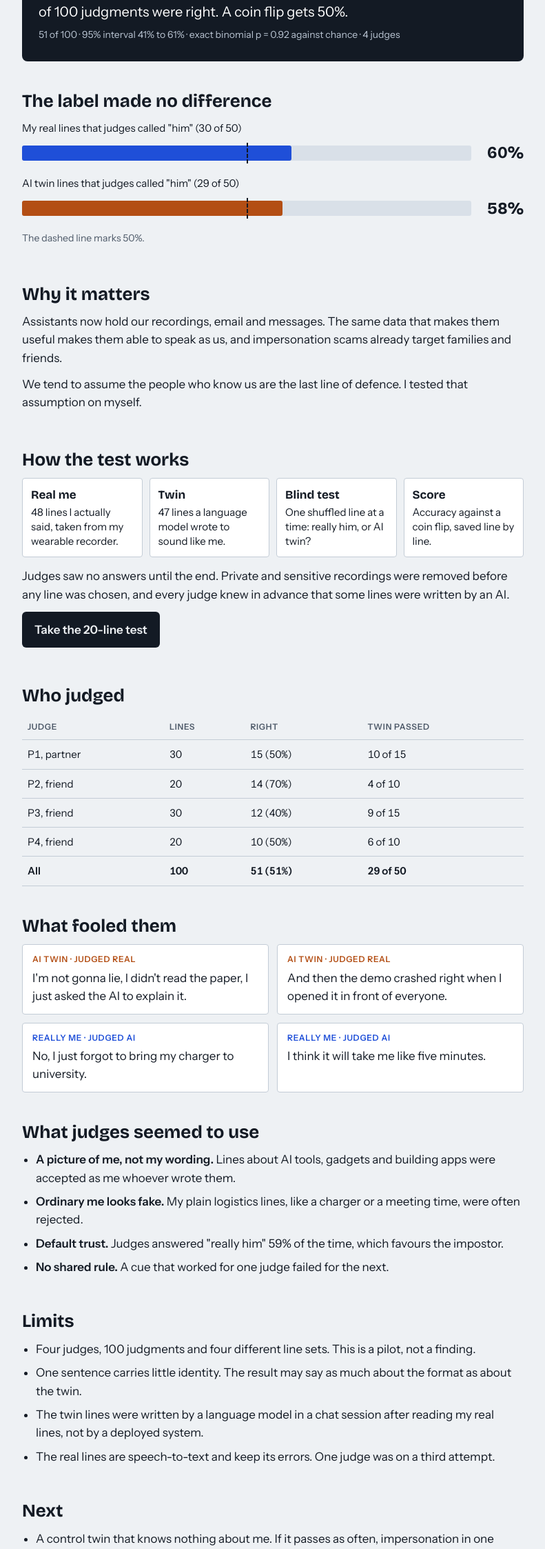
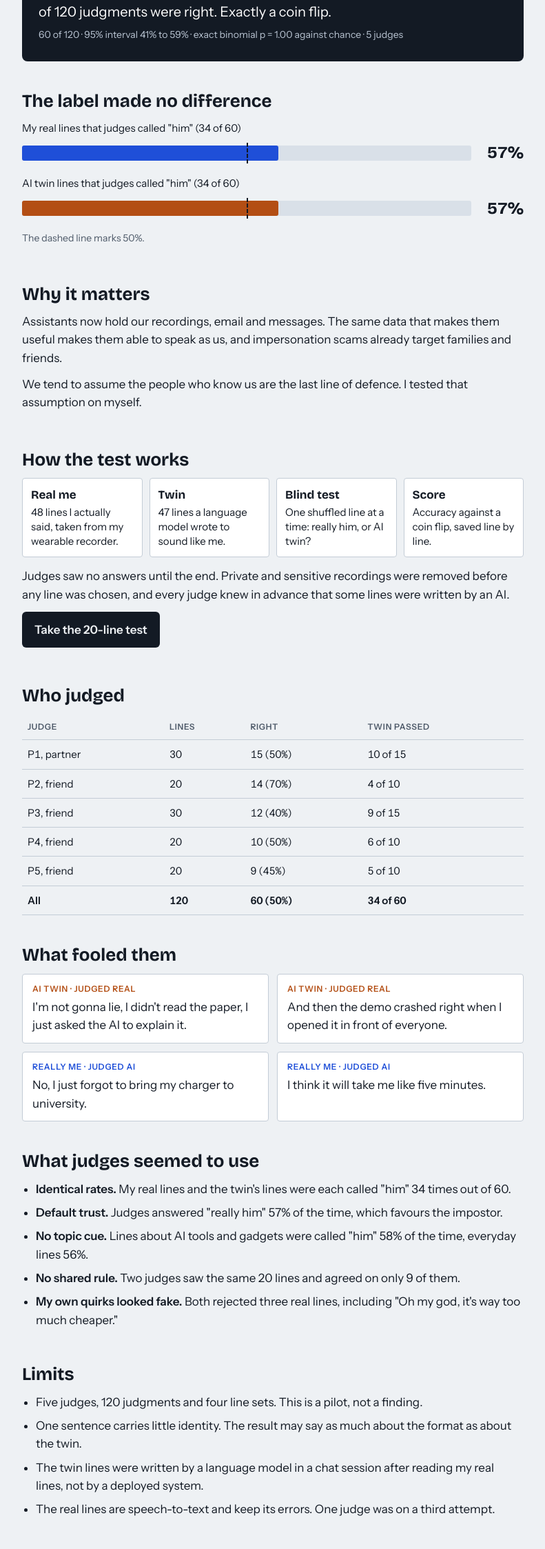
Before and after one commit to jaideep-aher/me-or-the-machine-site, a plain HTML site: page index.html in a window 1280 px wide. Shown: the part 527-2773 px from the top of the page at 69% size, without its empty margins (244-1035 px from the left). Drawn offline with nearby package versions, Linux system fonts and the light colour scheme.

Commit message:
Add fifth judge: 60 of 120 right; replace topic claim with measured patterns

```diff
--- a/index.html
+++ b/index.html
@@ -56,16 +56,16 @@ a{color:var(--accent)} a:focus-visible{outline:3px solid var(--accent);outline-o
 
   <section>
     <div class="hero">
-      <div class="big">51%</div>
-      <div class="cap">of 100 judgments were right. A coin flip gets 50%.</div>
-      <div class="sub">51 of 100 · 95% interval 41% to 61% · exact binomial p = 0.92 against chance · 4 judges</div>
+      <div class="big">50%</div>
+      <div class="cap">of 120 judgments were right. Exactly a coin flip.</div>
+      <div class="sub">60 of 120 · 95% interval 41% to 59% · exact binomial p = 1.00 against chance · 5 judges</div>
     </div>
   </section>
 
   <section>
     <h2>The label made no difference</h2>
-    <div class="bar"><div class="lab">My real lines that judges called "him" (30 of 50)</div><div class="track"><i style="width:60%;background:var(--accent)"></i><b></b></div><div class="num">60%</div></div>
-    <div class="bar"><div class="lab">AI twin lines that judges called "him" (29 of 50)</div><div class="track"><i style="width:58%;background:var(--twin)"></i><b></b></div><div class="num">58%</div></div>
+    <div class="bar"><div class="lab">My real lines that judges called "him" (34 of 60)</div><div class="track"><i style="width:57%;background:var(--accent)"></i><b></b></div><div class="num">57%</div></div>
+    <div class="bar"><div class="lab">AI twin lines that judges called "him" (34 of 60)</div><div class="track"><i style="width:57%;background:var(--twin)"></i><b></b></div><div class="num">57%</div></div>
     <p class="meta">The dashed line marks 50%.</p>
   </section>
 
@@ -95,7 +95,8 @@ a{color:var(--accent)} a:focus-visible{outline:3px solid var(--accent);outline-o
       <tr><td>P2, friend</td><td>20</td><td>14 (70%)</td><td>4 of 10</td></tr>
       <tr><td>P3, friend</td><td>30</td><td>12 (40%)</td><td>9 of 15</td></tr>
       <tr><td>P4, friend</td><td>20</td><td>10 (50%)</td><td>6 of 10</td></tr>
-      <tr><td><b>All</b></td><td><b>100</b></td><td><b>51 (51%)</b></td><td><b>29 of 50</b></td></tr>
+          <tr><td>P5, friend</td><td>20</td><td>9 (45%)</td><td>5 of 10</td></tr>
+      <tr><td><b>All</b></td><td><b>120</b></td><td><b>60 (50%)</b></td><td><b>34 of 60</b></td></tr>
     </table></div>
   </section>
 
@@ -112,17 +113,18 @@ a{color:var(--accent)} a:focus-visible{outline:3px solid var(--accent);outline-o
   <section>
     <h2>What judges seemed to use</h2>
     <ul>
-      <li><b>A picture of me, not my wording.</b> Lines about AI tools, gadgets and building apps were accepted as me whoever wrote them.</li>
-      <li><b>Ordinary me looks fake.</b> My plain logistics lines, like a charger or a meeting time, were often rejected.</li>
-      <li><b>Default trust.</b> Judges answered "really him" 59% of the time, which favours the impostor.</li>
-      <li><b>No shared rule.</b> A cue that worked for one judge failed for the next.</li>
+      <li><b>Identical rates.</b> My real lines and the twin's lines were each called "him" 34 times out of 60.</li>
+          <li><b>Default trust.</b> Judges answered "really him" 57% of the time, which favours the impostor.</li>
+          <li><b>No topic cue.</b> Lines about AI tools and gadgets were called "him" 58% of the time, everyday lines 56%.</li>
+          <li><b>No shared rule.</b> Two judges saw the same 20 lines and agreed on only 9 of them.</li>
+          <li><b>My own quirks looked fake.</b> Both rejected three real lines, including "Oh my god, it's way too much cheaper."</li>
     </ul>
   </section>
 
   <section>
     <h2>Limits</h2>
     <ul>
-      <li>Four judges, 100 judgments and four different line sets. This is a pilot, not a finding.</li>
+      <li>Five judges, 120 judgments and four line sets. This is a pilot, not a finding.</li>
       <li>One sentence carries little identity. The result may say as much about the format as about the twin.</li>
       <li>The twin lines were written by a language model in a chat session after reading my real lines, not by a deployed system.</li>
       <li>The real lines are speech-to-text and keep its errors. One judge was on a third attempt.</li>
```
Also changed, not shown: 1 other file.
